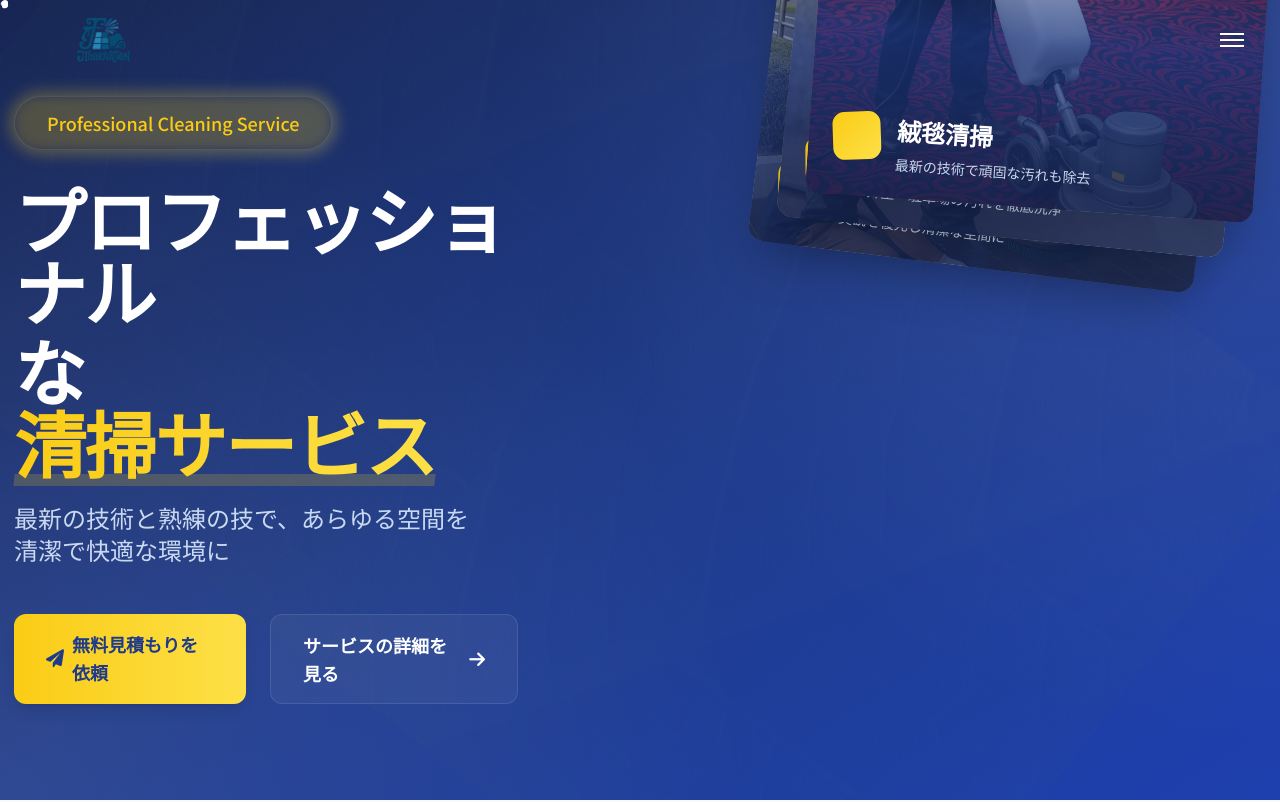
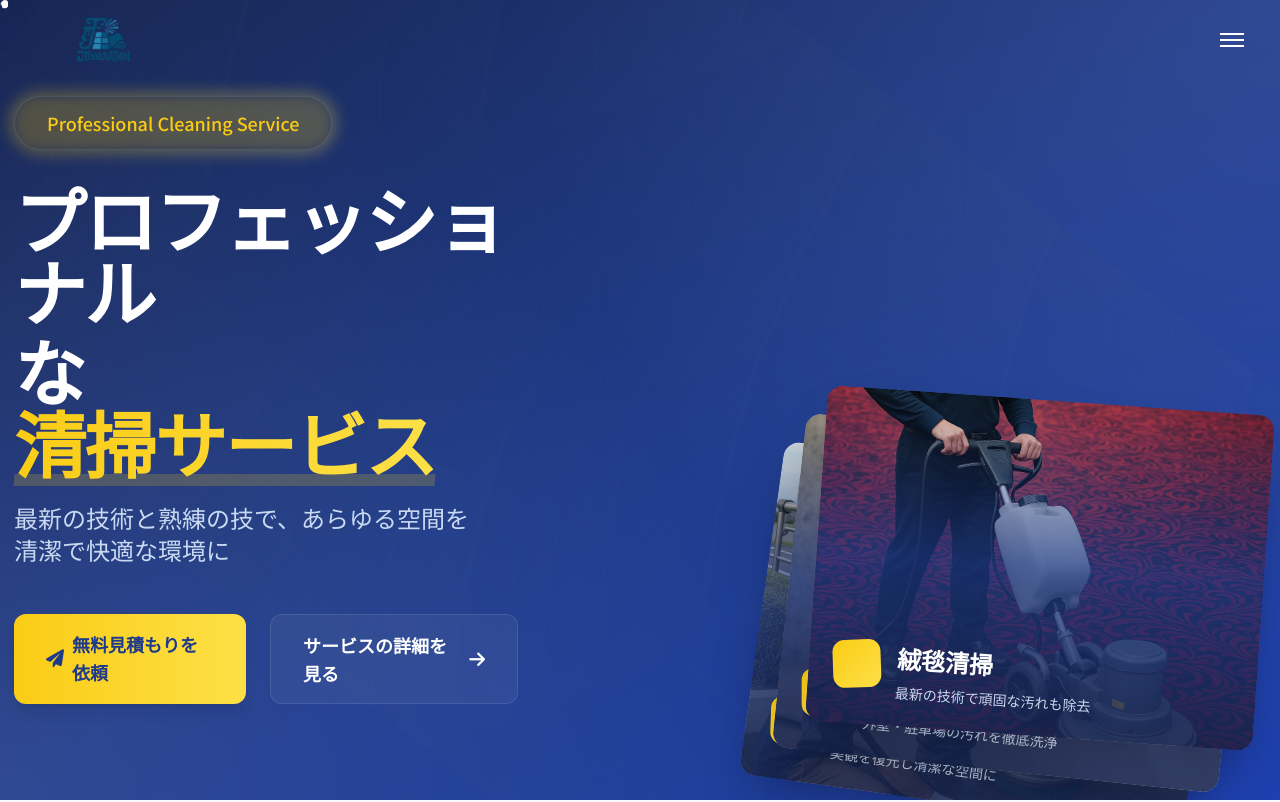
Before and after one commit to fura-1993/clean, a Next.js app: page / in a window 1280 px wide. Shown: the top 802 px of the page. Built offline with nearby package versions, Linux system fonts and the light colour scheme.

Commit message:
Center service cards vertically in the hero section

```diff
--- a/src/components/Hero/Hero.tsx
+++ b/src/components/Hero/Hero.tsx
@@ -185,9 +185,9 @@ export default function Hero() {
           </motion.div>
 
           {/* 右側のサービスカード */}
-          <div className="relative h-full flex items-start justify-center lg:justify-end overflow-visible px-6 lg:px-0 pt-0">
+          <div className="relative h-full flex items-center justify-center lg:justify-end overflow-visible px-6 lg:px-0">
             <motion.div
-              className="relative w-full max-w-2xl -mt-20 lg:-mt-32"
+              className="relative w-full max-w-2xl mt-8 lg:mt-0"
               initial={{ opacity: 0, x: 50 }}
               animate={{ opacity: 1, x: 0 }}
               transition={{ duration: 1, delay: 0.5 }}
@@ -197,12 +197,12 @@ export default function Hero() {
                   key={service.title}
                   className="group absolute w-full max-w-md rounded-2xl overflow-hidden shadow-2xl aspect-[4/3]"
                   style={{
-                    top: `${index * 30}px`,
-                    right: `${index * 25}px`,
+                    top: `${index * 35}px`,
+                    right: `${index * 28}px`,
                     zIndex: services.length - index,
-                    transform: `rotate(${2 + index * 1.5}deg)`
+                    transform: `rotate(${2 + index * 2}deg)`
                   }}
-                  initial={{ opacity: 0, x: 100, rotate: 4 + index * 1.5 }}
+                  initial={{ opacity: 0, x: 100, rotate: 4 + index * 2 }}
                   animate={{
                     opacity: 1,
                     x: 0,
```
